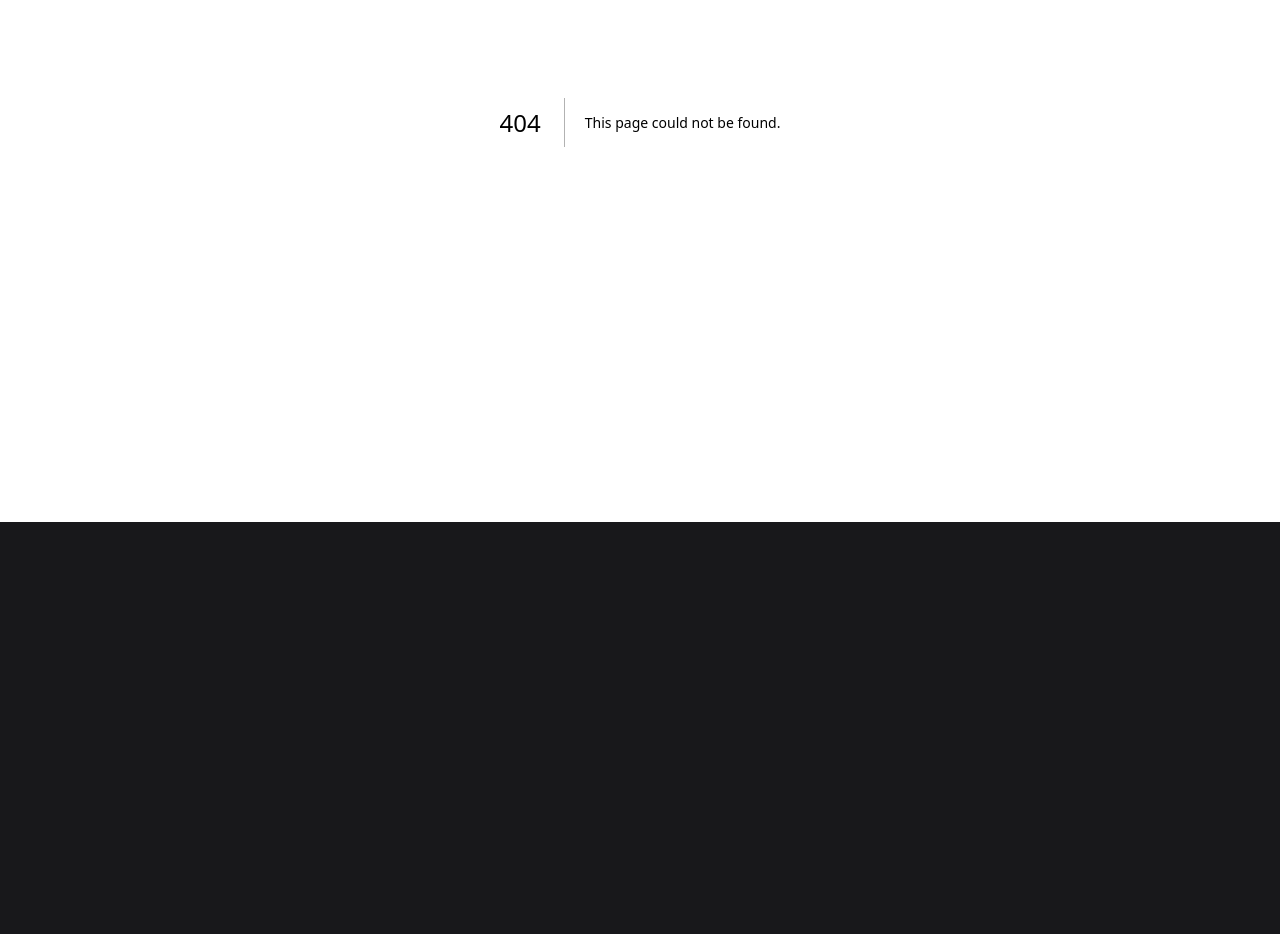
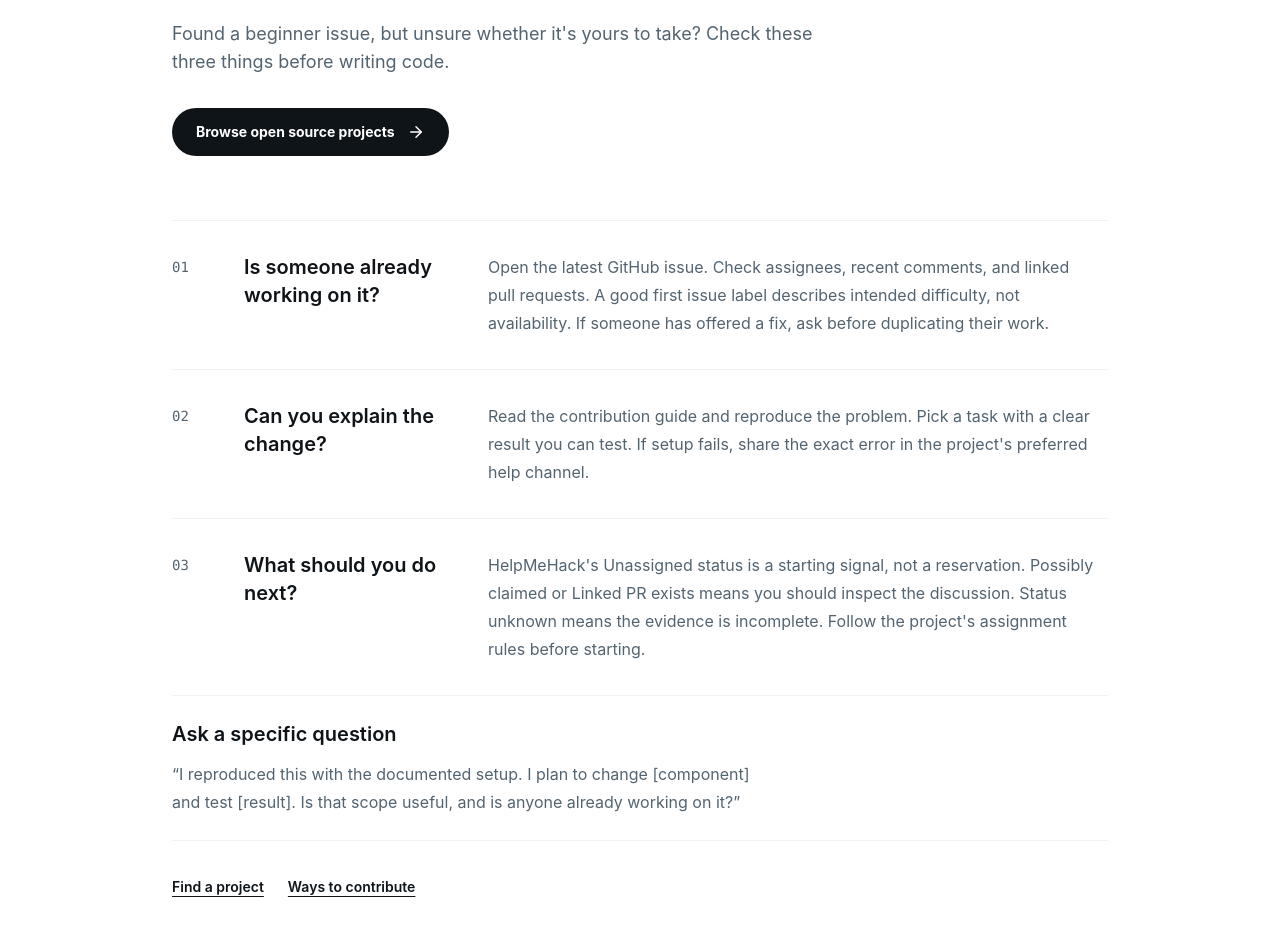
Before and after one commit to rohanmalhotracodes/helpmehack, a Next.js app: page /contribute/first-issue in a window 1280 px wide. Before the commit this address had no page. Shown: the part 278-1212 px from the top of the page. Before the commit the page ends 800 px from the top, so only its background shows below. Built offline with nearby package versions, Linux system fonts and the light colour scheme.

Commit message:
Add first-issue checklist to contribution cluster
Co-authored-by: tin-computer[bot] <277149838+tin-computer[bot]@users.noreply.github.com>

```diff
--- /dev/null
+++ b/app/contribute/first-issue/page.tsx
@@ -0,0 +1,51 @@
+import Link from "next/link";
+import type { Metadata } from "next";
+import { ArrowRight } from "lucide-react";
+import { ContributionPageShell } from "@/components/contribution-page-shell";
+
+const title = "How to choose a good first issue | HelpMeHack";
+const description = "Check whether a good first issue is available before writing code. Read assignment signals, confirm the scope, and choose your next contribution.";
+const url = "https://www.helpmehack.tech/contribute/first-issue";
+
+export const metadata: Metadata = {
+  title, description,
+  alternates: { canonical: url },
+  openGraph: { title, description, url, type: "article", siteName: "HelpMeHack" },
+};
+
+const checks = [
+  { title: "Is someone already working on it?", body: "Open the latest GitHub issue. Check assignees, recent comments, and linked pull requests. A good first issue label describes intended difficulty, not availability. If someone has offered a fix, ask before duplicating their work." },
+  { title: "Can you explain the change?", body: "Read the contribution guide and reproduce the problem. Pick a task with a clear result you can test. If setup fails, share the exact error in the project's preferred help channel." },
+  { title: "What should you do next?", body: "HelpMeHack's Unassigned status is a starting signal, not a reservation. Possibly claimed or Linked PR exists means you should inspect the discussion. Status unknown means the evidence is incomplete. Follow the project's assignment rules before starting." },
+];
+
+export default function FirstIssuePage() {
+  return (
+    <ContributionPageShell>
+      <main className="mx-auto max-w-[1000px] px-5 pb-4 pt-12 sm:px-8 sm:pt-20">
+        <section aria-labelledby="first-issue-title" className="max-w-[760px]">
+          <h1 id="first-issue-title" className="text-balance text-4xl font-bold leading-[1.1] tracking-tight sm:text-6xl">Choose a good first issue you can start</h1>
+          <p className="x-muted mt-6 max-w-[60ch] text-pretty text-lg leading-7">Found a beginner issue, but unsure whether it&apos;s yours to take? Check these three things before writing code.</p>
+          <Link href="/#open-source" className="focus-ring x-primary mt-8 inline-flex min-h-12 items-center gap-3 rounded-full px-6 py-3 text-sm font-bold transition-opacity hover:opacity-85 active:opacity-75">Browse open source projects <ArrowRight size={18} aria-hidden="true" /></Link>
+        </section>
+        <ol className="mt-12 sm:mt-16">
+          {checks.map((check, index) => (
+            <li key={check.title} className="x-border grid grid-cols-[32px_1fr] gap-x-4 border-t py-6 sm:grid-cols-[48px_220px_1fr] sm:gap-x-6 sm:py-8">
+              <span className="mono x-muted pt-1 text-sm" aria-hidden="true">0{index + 1}</span>
+              <h2 className="text-xl font-semibold leading-7">{check.title}</h2>
+              <p className="x-muted col-start-2 mt-3 max-w-[60ch] text-pretty text-base leading-7 sm:col-start-3 sm:mt-0">{check.body}</p>
+            </li>
+          ))}
+        </ol>
+        <aside className="x-border border-t py-6" aria-labelledby="scope-question">
+          <h2 id="scope-question" className="text-xl font-semibold">Ask a specific question</h2>
+          <blockquote className="x-muted mt-3 max-w-[60ch] text-base leading-7">“I reproduced this with the documented setup. I plan to change [component] and test [result]. Is that scope useful, and is anyone already working on it?”</blockquote>
+        </aside>
+        <nav aria-label="Related guides" className="x-border flex flex-wrap gap-x-6 border-t pt-6">
+          <Link href="/open-source-projects" className="focus-ring inline-flex min-h-11 items-center rounded text-sm font-semibold underline underline-offset-4">Find a project</Link>
+          <Link href="/contribute" className="focus-ring inline-flex min-h-11 items-center rounded text-sm font-semibold underline underline-offset-4">Ways to contribute</Link>
+        </nav>
+      </main>
+    </ContributionPageShell>
+  );
+}
--- a/app/contribute/page.tsx
+++ b/app/contribute/page.tsx
@@ -55,8 +55,9 @@ export default function ContributePage() {
             </section>
           ))}
         </div>
-        <nav aria-label="Next step" className="x-border border-t pt-6">
+        <nav aria-label="Next step" className="x-border flex flex-wrap gap-x-6 border-t pt-6">
           <Link href="/open-source-projects" className="focus-ring inline-flex min-h-11 items-center gap-2 rounded text-sm font-semibold underline underline-offset-4">Find a project <ArrowRight size={16} aria-hidden="true" /></Link>
+        <Link href="/contribute/first-issue" className="focus-ring inline-flex min-h-11 items-center gap-2 rounded text-sm font-semibold underline underline-offset-4">Choose a good first issue <ArrowRight size={16} aria-hidden="true" /></Link>
         </nav>
       </main>
     </ContributionPageShell>
```
